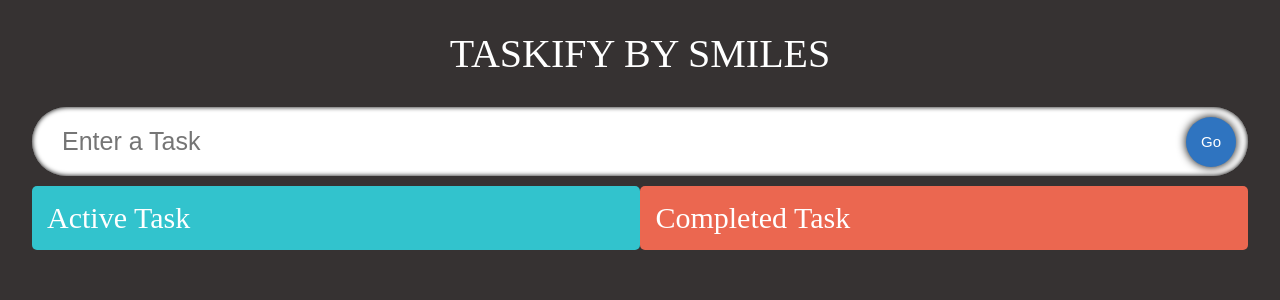
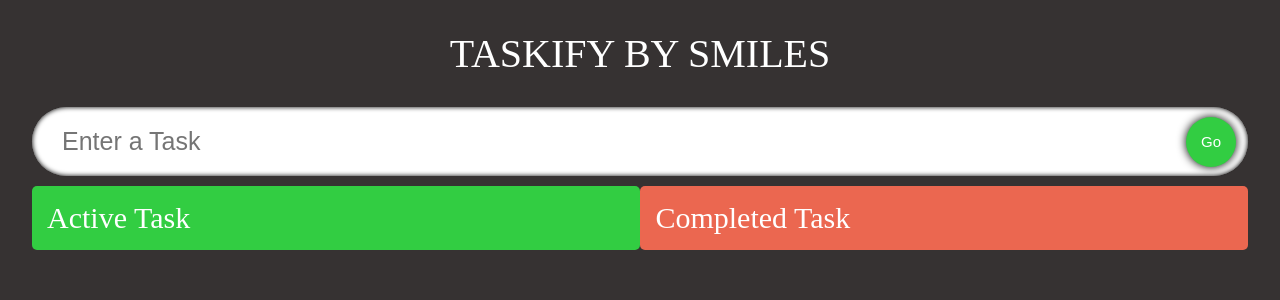
Before and after one commit to EmperorSmiles/Taskify-TypeScript, a React (Vite) app: page / in a window 1280 px wide. Shown: the top 300 px of the page. Built offline with nearby package versions, Linux system fonts and the light colour scheme; a web font is replaced by a local one.

Commit message:
Final Commit

```diff
--- a/src/components/style.css
+++ b/src/components/style.css
@@ -29,17 +29,17 @@
     right: 0px;
     border: none;
     font-size: 15px;
-    background-color: #2f74c0;
+    background-color: rgb(50, 205, 66);
     color: white;
     transition: 0.2s all;
     box-shadow: 0 0 10px black;
   }
 
   .input_submit:hover {
-    background-color: #388ae2;
+    background-color: rgb(0, 255, 42);
   }
 
-  .input_submit:active {
+  .input_submit:active  {
     transform: scale(0.8);
     box-shadow: 0 0 5px black;
   }
@@ -58,11 +58,11 @@
     flex-direction: column;
     width: 47.5%;
     padding: 15px;
-    background-color: rgb(50, 195, 205);
+    background-color: rgb(50, 205, 66);
   }
 
   .dragactive {
-    background-color: rgb(0, 221, 236);
+    background-color: rgb(0, 255, 42);
   }
 
   .dragcomplete {
```
